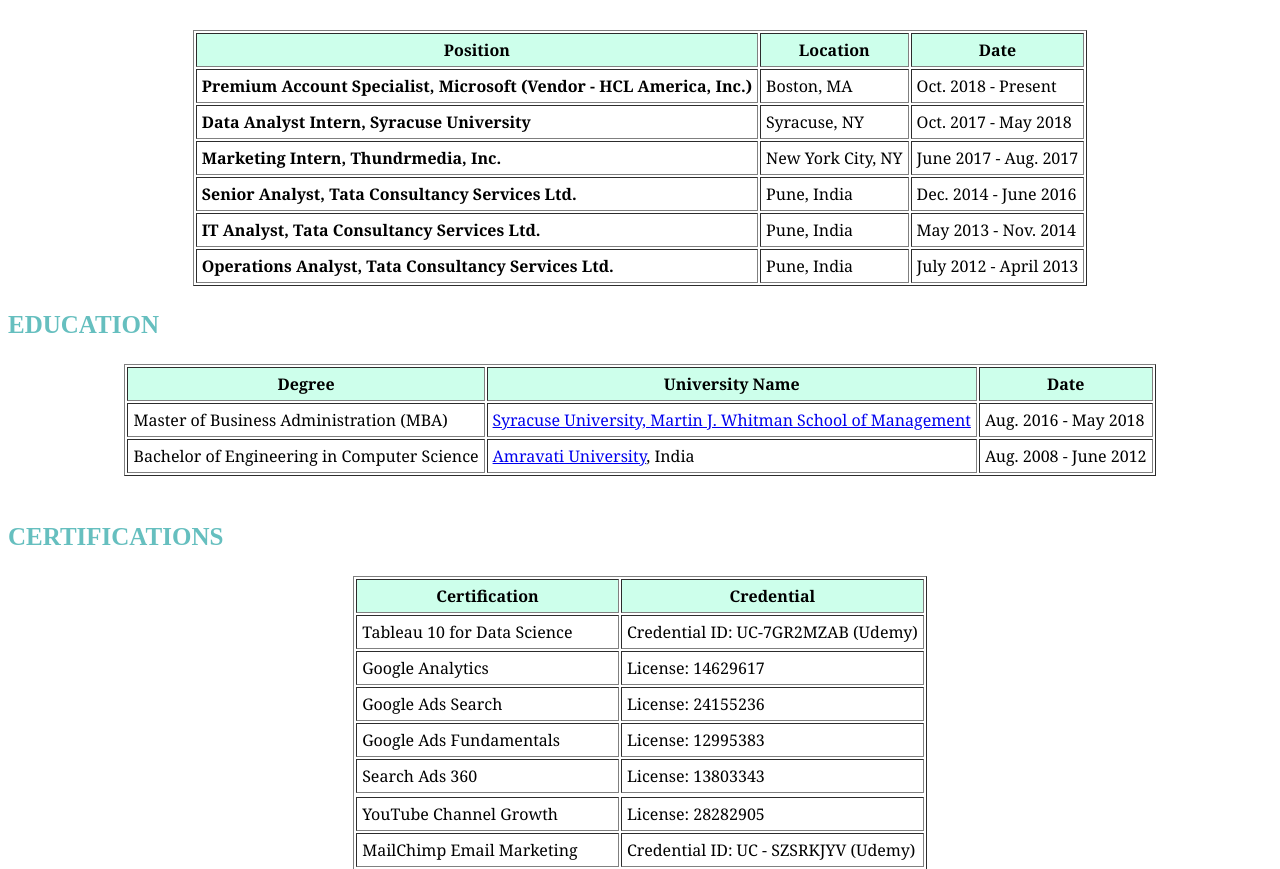
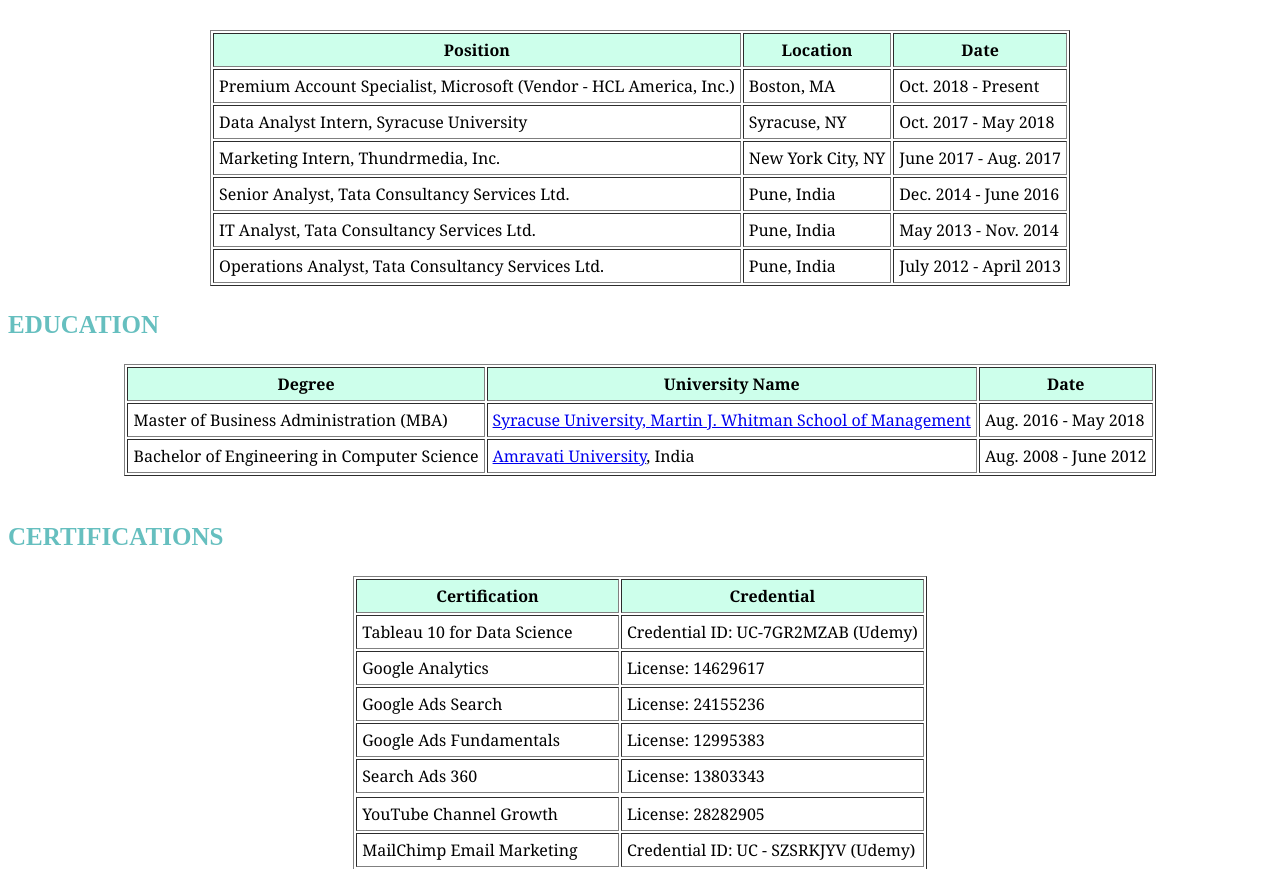
Before and after one commit to abnichat/My-CV, a plain HTML site: page index.html in a window 1280 px wide. Shown: the part 1964-2833 px from the top of the page. Drawn offline with Linux system fonts and the light colour scheme.

Commit message:
Add files via upload

```diff
--- a/index.html
+++ b/index.html
@@ -97,32 +97,32 @@
 </thead>
 
   <tr>
-    <td><strong>Premium Account Specialist, Microsoft (Vendor - HCL America, Inc.)</strong></td>
+    <td>Premium Account Specialist, Microsoft (Vendor - HCL America, Inc.)</td>
     <td>Boston, MA</td>
     <td>Oct. 2018 - Present</td>
   </tr>
   <tr>
-    <td><strong>Data Analyst Intern, Syracuse University</strong></td>
+    <td>Data Analyst Intern, Syracuse University</td>
     <td>Syracuse, NY</td>
     <td>Oct. 2017 - May 2018</td>
   </tr>
   <tr>
-    <td><strong>Marketing Intern, Thundrmedia, Inc.</strong></td>
+    <td>Marketing Intern, Thundrmedia, Inc.</td>
     <td>New York City, NY</td>
     <td>June 2017 - Aug. 2017</td>
   </tr>
   <tr>
-    <td><strong>Senior Analyst, Tata Consultancy Services Ltd.</strong></td>
+    <td>Senior Analyst, Tata Consultancy Services Ltd.</td>
     <td>Pune, India</td>
     <td>Dec. 2014 - June 2016</td>
   </tr>
   <tr>
-    <td><strong>IT Analyst, Tata Consultancy Services Ltd.</strong></td>
+    <td>IT Analyst, Tata Consultancy Services Ltd.</td>
     <td>Pune, India</td>
     <td>May 2013 - Nov. 2014</td>
   </tr>
   <tr>
-    <td><strong>Operations Analyst, Tata Consultancy Services Ltd.</strong></td>
+    <td>Operations Analyst, Tata Consultancy Services Ltd.</td>
     <td>Pune, India</td>
     <td>July 2012 - April 2013</td>
   </tr>
```
